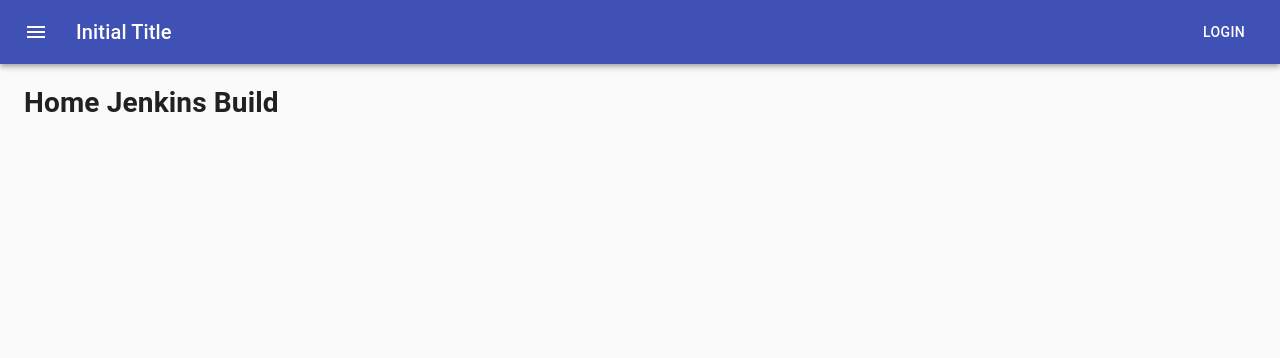
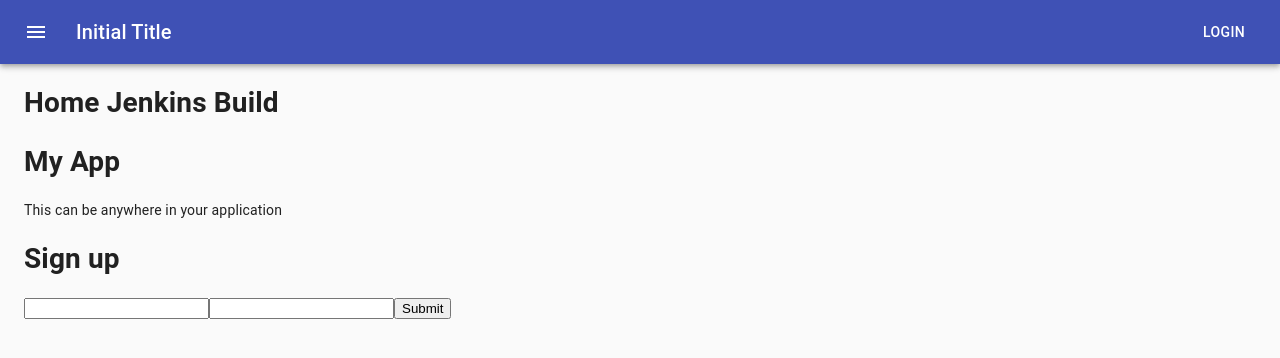
Before and after one commit to fedorovsky/parralel-topics, a React (Create React App) app: page / in a window 1280 px wide. Shown: the top 358 px of the page. Built offline with nearby package versions, Linux system fonts and the light colour scheme.

Commit message:
add formik

```diff
--- a/package.json
+++ b/package.json
@@ -19,6 +19,7 @@
     "@testing-library/user-event": "^7.1.2",
     "axios": "^0.19.1",
     "connected-react-router": "6.6.1",
+    "formik": "^2.1.1",
     "history": "4.10.1",
     "react": "^16.12.0",
     "react-dom": "^16.12.0",
--- /dev/null
+++ b/src/components/FormikValidate.tsx
@@ -0,0 +1,77 @@
+import React from 'react';
+import { withFormik, FormikProps, FormikErrors, Form, Field } from 'formik';
+
+// Shape of form values
+interface FormValues {
+  email: string;
+  password: string;
+}
+
+interface OtherProps {
+  message: string;
+}
+
+// Aside: You may see InjectedFormikProps<OtherProps, FormValues> instead of what comes below in older code.. InjectedFormikProps was artifact of when Formik only exported a HoC. It is also less flexible as it MUST wrap all props (it passes them through).
+const InnerForm = (props: OtherProps & FormikProps<FormValues>) => {
+  const { touched, errors, isSubmitting, message } = props;
+
+  return (
+    <Form>
+      <h1>{message}</h1>
+      <Field type="email" name="email" />
+      {touched.email && errors.email && <div>{errors.email}</div>}
+
+      <Field type="password" name="password" />
+      {touched.password && errors.password && <div>{errors.password}</div>}
+
+      <button type="submit" disabled={isSubmitting}>
+        Submit
+      </button>
+    </Form>
+  );
+};
+
+// The type of props MyForm receives
+interface MyFormProps {
+  initialEmail?: string;
+  message: string; // if this passed all the way through you might do this or make a union type
+}
+
+// Wrap our form with the withFormik HoC
+const MyForm = withFormik<MyFormProps, FormValues>({
+  // Transform outer props into form values
+  mapPropsToValues: props => {
+    return {
+      email: props.initialEmail || '',
+      password: '',
+    };
+  },
+  // Add a custom validation function (this can be async too!)
+  validate: (values: FormValues) => {
+    let errors: FormikErrors<FormValues> = {};
+
+    if (!values.email) {
+      errors.email = 'Required';
+    } else if (
+      !/^[A-Z0-9._%+-]+@[A-Z0-9.-]+\.[A-Z]{2,4}$/i.test(values.email)
+    ) {
+      errors.email = 'Invalid email address';
+    }
+    return errors;
+  },
+
+  handleSubmit: values => {
+    // do submitting things
+  },
+})(InnerForm);
+
+// Use <MyForm /> wherevs
+const Basic = () => (
+  <div>
+    <h1>My App</h1>
+    <p>This can be anywhere in your application</p>
+    <MyForm message="Sign up" />
+  </div>
+);
+
+export default Basic;
--- a/src/components/routes/Home.tsx
+++ b/src/components/routes/Home.tsx
@@ -1,5 +1,11 @@
 import * as React from 'react';
+import FormikValidate from '../FormikValidate';
 
-const Home = () => <h1>Home Jenkins Build</h1>;
+const Home = () => (
+  <div>
+    <h1>Home Jenkins Build</h1>
+    <FormikValidate />
+  </div>
+);
 
 export default Home;
```
